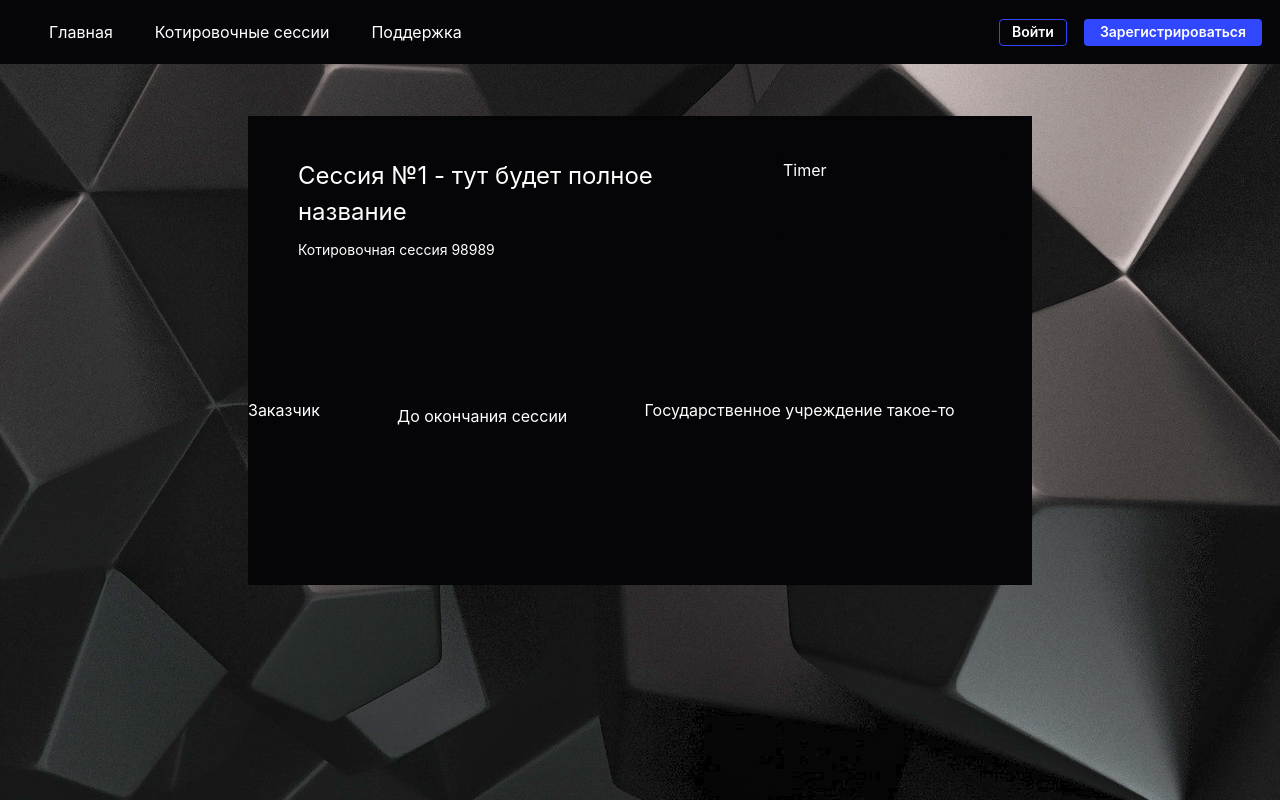
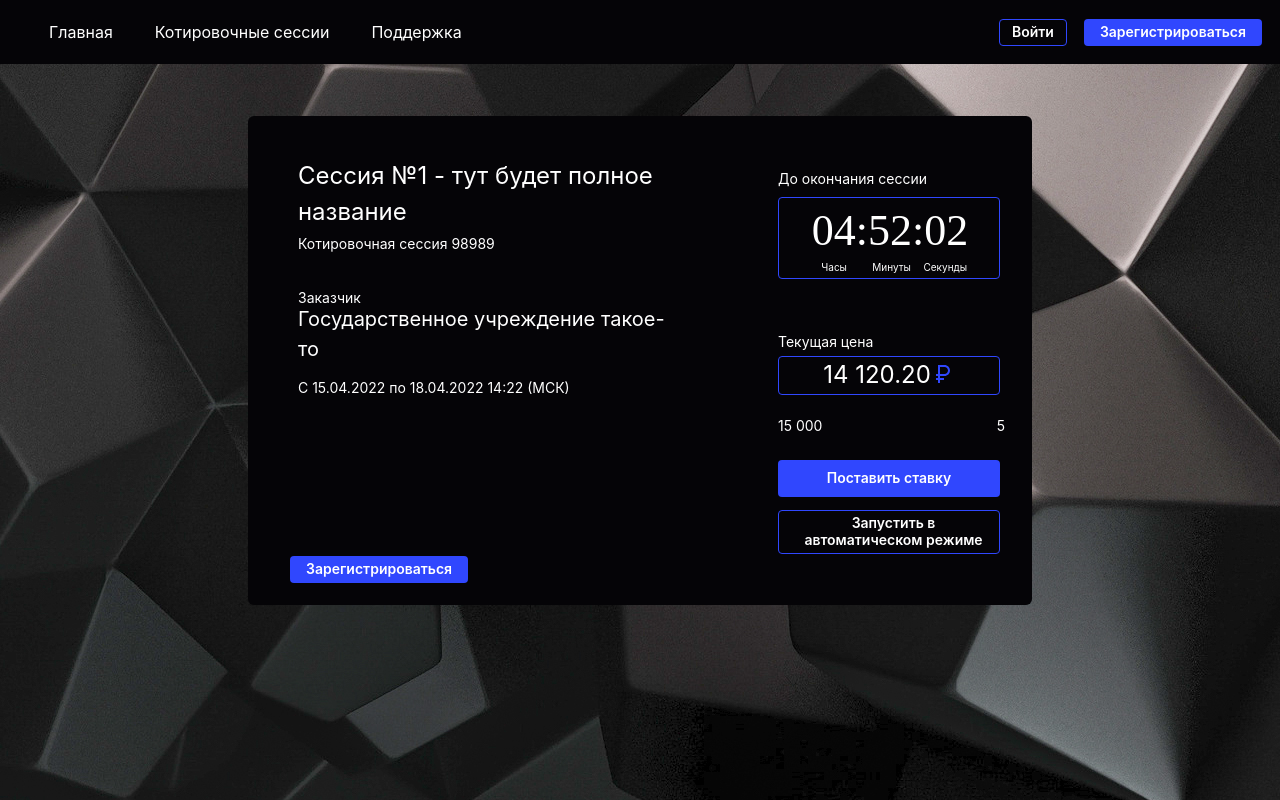
Before and after one commit to fara0000/hackathon-front, a React (Create React App) app: page /sessions in a window 1280 px wide. Built offline with nearby package versions, Linux system fonts and the light colour scheme.

Commit message:
feat: Session.tsx

```diff
--- a/src/components/session/Session.tsx
+++ b/src/components/session/Session.tsx
@@ -1,5 +1,6 @@
 import React from 'react';
-import { Box, Text, Button, Flex } from "@chakra-ui/react";
+import { Box, Text, Button, Flex, Grid } from "@chakra-ui/react";
+import CurrencyRubleIcon from '@mui/icons-material/CurrencyRuble';
 
 export const Session = () => (
     <Flex
@@ -7,34 +8,123 @@ export const Session = () => (
         justify="space-between"
         wrap="wrap"
         w='784px'
-        h='469px'
+        h='489px'
         bg={'#050407'}
-        mt='52px'
         color={"#FFFFFF"}
         position='absolute'
-        pt='42px'
+        mt='52px'
+        borderRadius="6px"
 
     >
-        <Box w='435px' h='46px' ml='50px'>
-            <Text fontSize='24px'>Сессия №1 - тут будет полное название </Text>
-            <Text fontSize='14px' mt='9px'>Котировочная сессия 98989</Text>
-        </Box>
-        <Box w='222px' h='82px' mr='27'
-             borderRadius="1px"
-             borderColor='#3047FE'
-             bg='#050407'
-        >
-            Timer
+        <Box w='435px' h='46px' >
+            <Text ml='50px' mt='42px' fontSize='24px'>Сессия №1 - тут будет полное название </Text>
+            <Text ml='50px' fontSize='14px' mt='3px'>Котировочная сессия 98989</Text>
+            <Text ml='50px' mt='33px' w='64px' h='17px' fontSize='14px'>Заказчик</Text>
+            <Text ml='50px' fontSize='20px'>Государственное учреждение такое-то</Text>
+            <Text ml='50px' mt='13px' fontSize='14px'>С 15.04.2022 по 18.04.2022 14:22 (МСК)</Text>
+            <Button
+                h="27px"
+                ml='42px'
+                mt='158px'
+                borderRadius="4px"
+                bg={'#3047FE'}
+                _focus={{ bg: "white.700" }}
+                _active={{ bg: "blue" }}
+                _hover={{
+                    bg: 'blue.500',
+                }}
+            >
+                <Text fontSize="14px">Зарегистрироваться</Text>
+            </Button>
         </Box>
         <Box>
-            <Text>Заказчик</Text>
-        </Box>
-        <Box>
-            <Text mt='6px'>До окончания сессии</Text>
-        </Box>
-        <Text>Государственное учреждение такое-то</Text>
-        <Box>
+            <Text mt='52px' mr='105px' fontSize='14px'>До окончания сессии</Text>
+            <Box mt='8px' w='222px' h='82px' mr='27'
+                 borderRadius="4px"
+                 border='1px'
+                 borderColor='#3047FE'
+                 bg='#050407'
+            >
+                <Text ml='22px' align='center' w='178px' h='62px' fontFamily='Bebas Neue' fontSize='44px'>04:52:02</Text>
+                <Grid templateColumns='1fr 1fr 1fr'
+                      ml='22px'
+                >
+                    <Text ml='5px' align='center' fontSize='10px'>Часы</Text>
+                    <Text ml='10px' fontSize='10px'>Минуты</Text>
+                    <Text mr='32px' fontSize='10px'>Секунды</Text>
+                </Grid>
+            </Box>
+            <Text mt='52px' mr='105px' fontSize='14px'>Текущая цена</Text>
+            <Box mt='4px' w='222px' h='39px' mr='27'
+                 borderRadius="4px"
+                 border='1px'
+                 borderColor='#3047FE'
+                 bg='#050407'
 
+            >
+                <Flex justify="center" >
+                    <Text fontSize='24px'
+                          align='center'
+                    >
+                        14 120.20
+                    </Text>
+                    <Box mt='5px' color='#3047FE' h='24px'>
+                        <CurrencyRubleIcon/>
+                    </Box>
+                </Flex>
+            </Box>
+            <Flex
+                as="div"
+                justify="space-between"
+                wrap="wrap"
+                w='349'
+            >
+                <Box mt='20px' mr='105px'>
+                    <Text fontSize='14px'>15 000</Text>
+                </Box>
+                <Box mt='20px' mr='27'>
+                    <Text fontSize='14px'>5</Text>
+                </Box>
+            </Flex>
+            <Box>
+                <Button
+                    h="37px"
+                    w='222px'
+                    mr='27px'
+                    mt='24px'
+                    borderRadius="4px"
+                    bg={'#3047FE'}
+                    _focus={{ bg: "white.700" }}
+                    _active={{ bg: "blue" }}
+                    _hover={{
+                        bg: 'blue.500',
+                    }}
+                >
+                    <Text fontSize="14px">Поставить ставку</Text>
+                </Button>
+            </Box>
+            <Box>
+                <Button
+                    h="44px"
+                    w='222px'
+                    mr='27px'
+                    mt='13px'
+                    borderRadius="4px"
+                    border='1px'
+                    borderColor='#3047FE'
+                    bg={'#050407'}
+                    _focus={{ bg: "white.700" }}
+                    _active={{ bg: "blue" }}
+                    _hover={{
+                        bg: '#3047FE',
+                        border: 'none',
+                    }}
+                >
+                    <Text align='center' mr='11px' ml='20px' mt='5px' mb='5px' w='191px' h='34px' fontSize="14px">
+                        Запустить в <br/> автоматическом режиме
+                    </Text>
+                </Button>
+            </Box>
         </Box>
     </Flex>
 )
```
